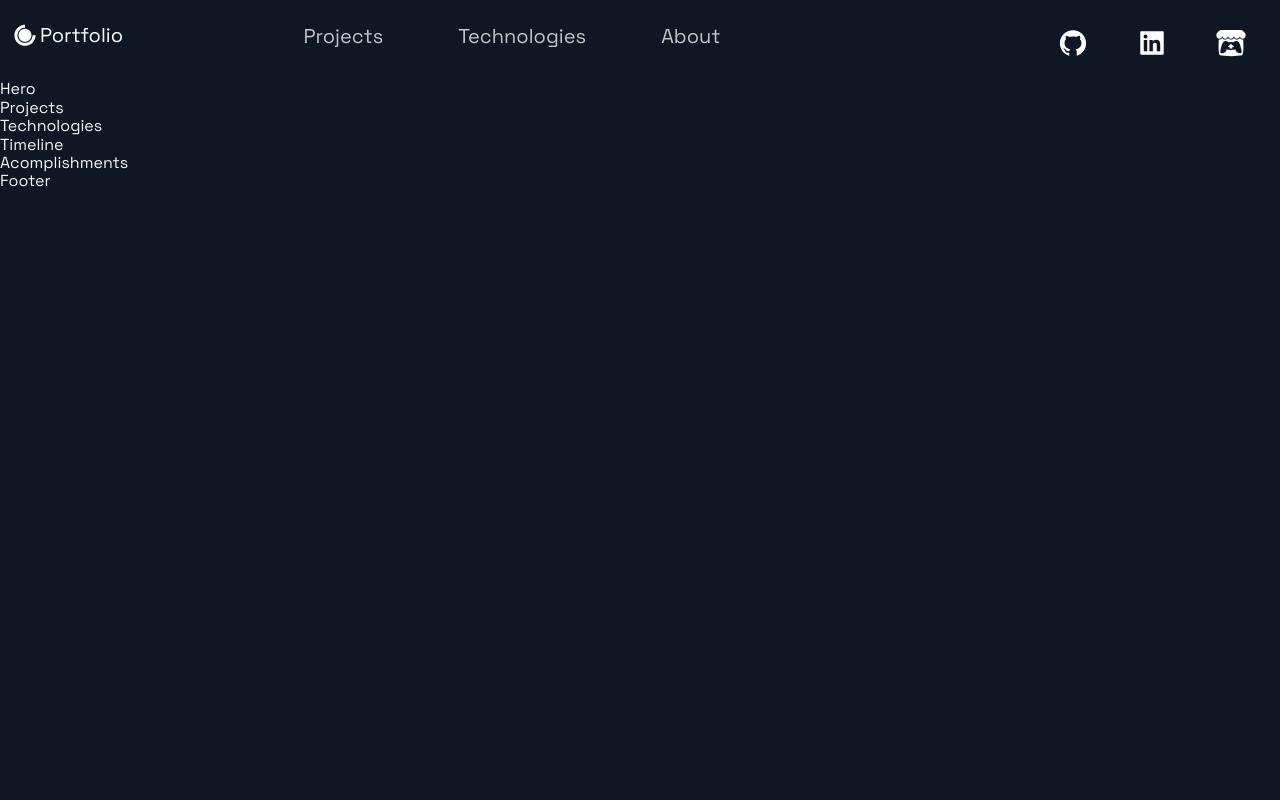
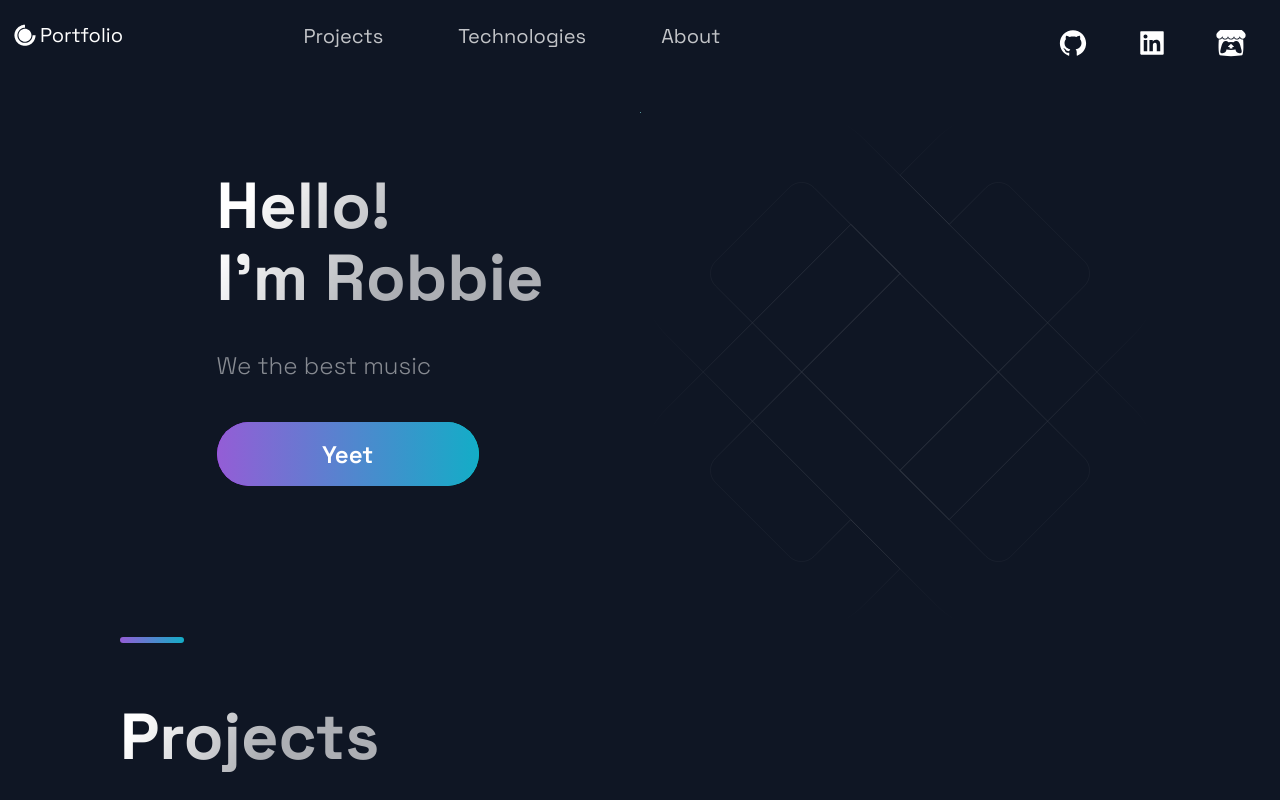
Before and after one commit to Robradz/PortfolioWebsite, a Next.js app: page / in a window 1280 px wide. Shown: the top 800 px of the page. Built offline with nearby package versions, Linux system fonts and the light colour scheme.

Commit message:
Project layouts complete

```diff
--- a/src/components/Hero/Hero.js
+++ b/src/components/Hero/Hero.js
@@ -5,9 +5,18 @@
 import { LeftSection } from './HeroStyles';
 
 const Hero = (props) => (
-  <div>
-    Hero
-  </div>
+  <Section row nopadding>
+    <LeftSection>
+      <SectionTitle main center>
+        Hello! <br />
+        I'm Robbie
+      </SectionTitle>
+      <SectionText>
+        We the best music
+      </SectionText>
+      <Button onClick={()=> window.location - 'https://google.com'}>Yeet</Button>
+    </LeftSection>
+  </Section>
 );
 
 export default Hero;
--- a/src/components/Projects/Projects.js
+++ b/src/components/Projects/Projects.js
@@ -5,9 +5,34 @@
 import { projects } from '../../constants/constants';
 
 const Projects = () => (
-  <div>
-    Projects
-  </div>
+  <Section nopadding id="projects">
+    <SectionDivider />
+    <SectionTitle main>Projects</SectionTitle>
+    <GridContainer>
+      {projects.map(( {id, image, title, description, tags, source, visit}) => (
+        <BlogCard key={id}>
+          <Img src={image} />
+          <TitleContent>
+            <HeaderThree title>{title}</HeaderThree>
+            <Hr />
+          </TitleContent>
+          <CardInfo>{description}</CardInfo>
+          <div>
+            <TitleContent>Stack</TitleContent>
+            <TagList>
+              {tags.map((tag, i) => (
+                <Tag key={i}>{tag}</Tag>
+              ))}
+            </TagList>
+          </div>
+          <UtilityList>
+            <ExternalLinks href={visit}>Code</ExternalLinks>
+            <ExternalLinks href={source}>Source</ExternalLinks>
+          </UtilityList>
+        </BlogCard>
+      ))}
+    </GridContainer>
+  </Section>
 );
 
 export default Projects;
--- a/src/pages/index.js
+++ b/src/pages/index.js
@@ -10,10 +10,10 @@
 const Home = () => {
   return (
     <Layout>
-      {/* <Section grid> */}
+      <Section grid>
         <Hero />
-        {/* <BgAnimation /> */}
-      {/* </Section> */}
+        <BgAnimation />
+      </Section>
       <Projects />
       <Technologies />
       <Timeline />
```
